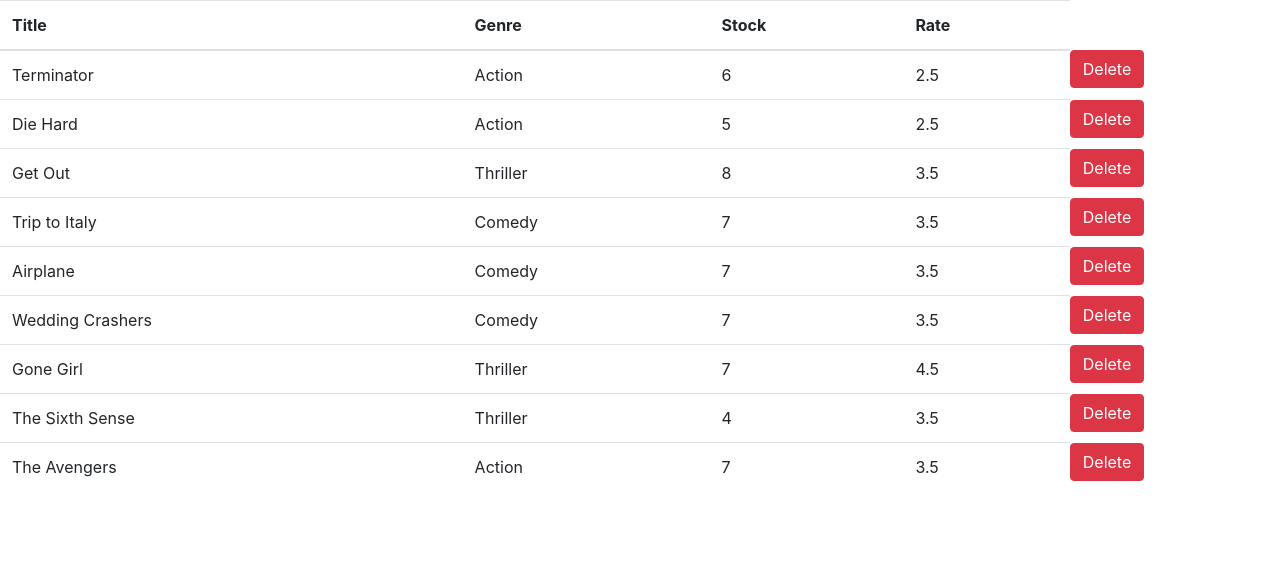
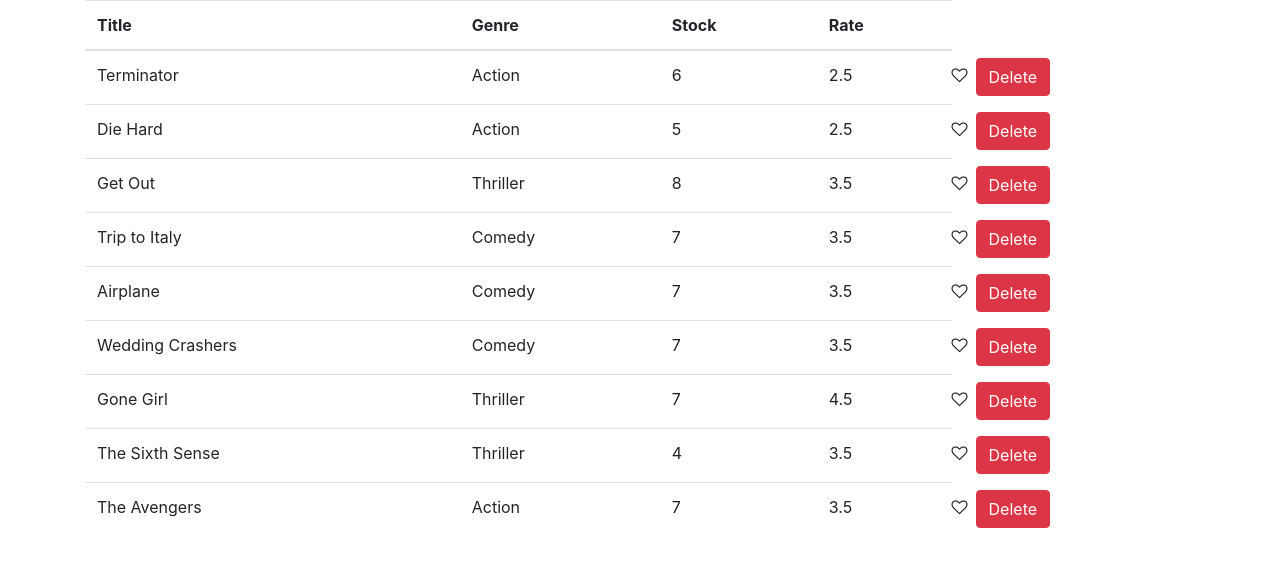
Before and after one commit to aliakbari77/react-vidly, a React (Create React App) app: page / in a window 1280 px wide. Shown: the top 566 px of the page. Built offline with nearby package versions, Linux system fonts and the light colour scheme.

Commit message:
feat: write handleHeart

```diff
--- /dev/null
+++ b/src/components/like.jsx
@@ -0,0 +1,24 @@
+import React, { Component } from "react";
+
+class Like extends Component {
+  state = {};
+
+  getClaasesHeart() {
+    const classes = this.props.movie.enabled ? "fa fa-heart" : "fa fa-heart-o";
+
+    return classes;
+  }
+
+  render() {
+    return (
+      <React.Fragment>
+        <i
+          className={this.getClaasesHeart()}
+          onClick={() => this.props.onHeart(this.props.movie)}
+        ></i>
+      </React.Fragment>
+    );
+  }
+}
+
+export default Like;
--- a/src/components/movies.jsx
+++ b/src/components/movies.jsx
@@ -1,5 +1,6 @@
 import React, { Component } from "react";
 import { getMovies } from "../services/fakeMovieService";
+import Like from "./like";
 
 class Movies extends Component {
   state = {
@@ -21,11 +22,12 @@ class Movies extends Component {
           <td>{m.genre.name}</td>
           <td>{m.numberInStock}</td>
           <td>{m.dailyRentalRate}</td>
+          <Like movie={m} onHeart={this.handleHeart} />
           <button
             onClick={() => {
               this.handleDelete(m._id);
             }}
-            className="btn btn-danger"
+            className="btn btn-danger m-2"
           >
             Delete
           </button>
@@ -46,6 +48,14 @@ class Movies extends Component {
     );
   };
 
+  handleHeart = (movie) => {
+    const movies = this.state.movies;
+    const index = movies.indexOf(movie);
+    movies[index] = { ...movie };
+    movies[index].enabled = movies[index].enabled == undefined ? true : false;
+    this.setState({ movies });
+  };
+
   render() {
     console.log(this.state.movies);
     if (this.state.movies.length == 0)
@@ -55,7 +65,7 @@ class Movies extends Component {
         </div>
       );
     return (
-      <div>
+      <div className="container">
         <table className="table">
           <thead>{this.renderTableHeader()}</thead>
           <tbody>{this.renderTableData()}</tbody>
```
Also changed, not shown: src/components/counter.jsx (added, +29 -0 lines).
